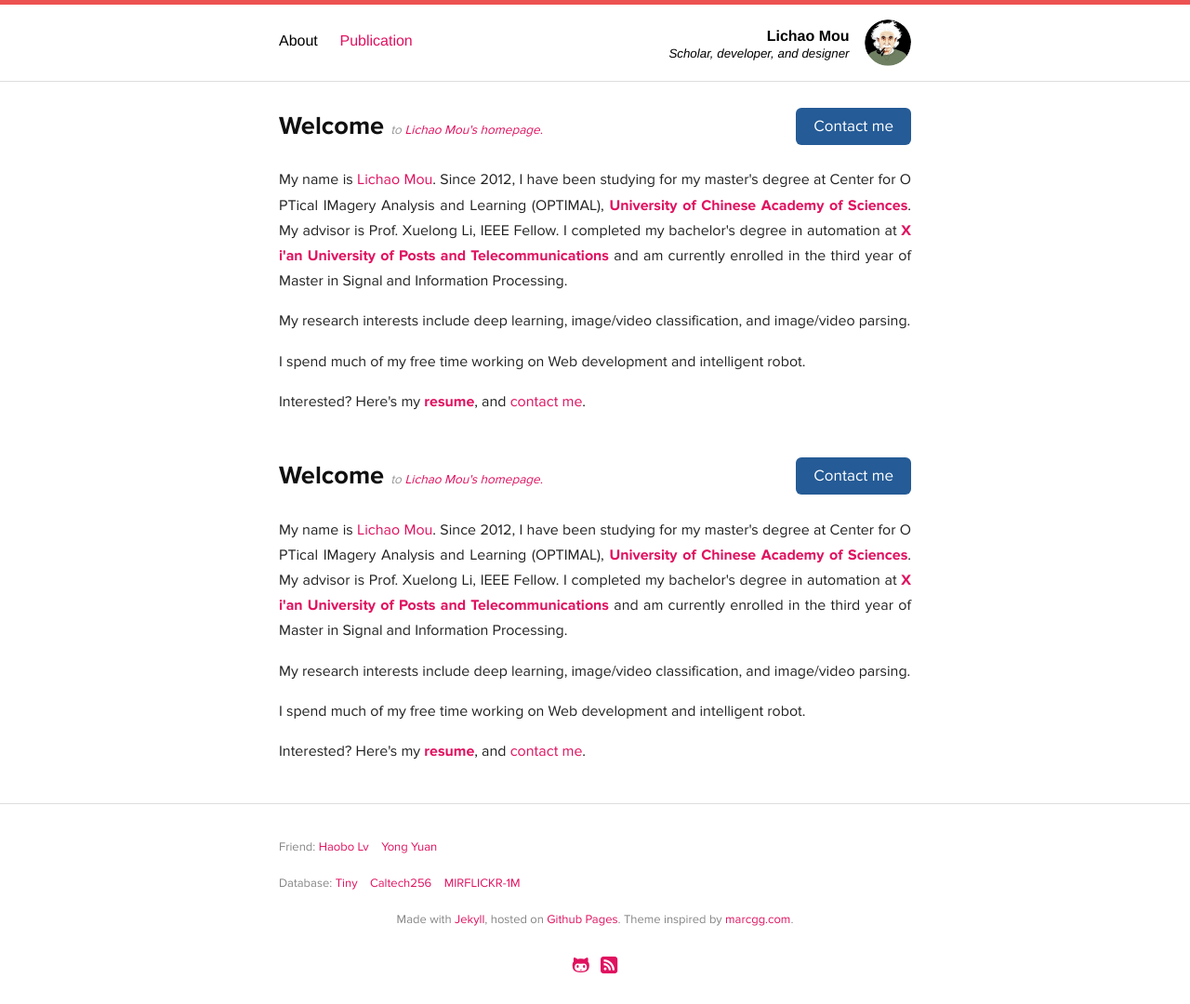
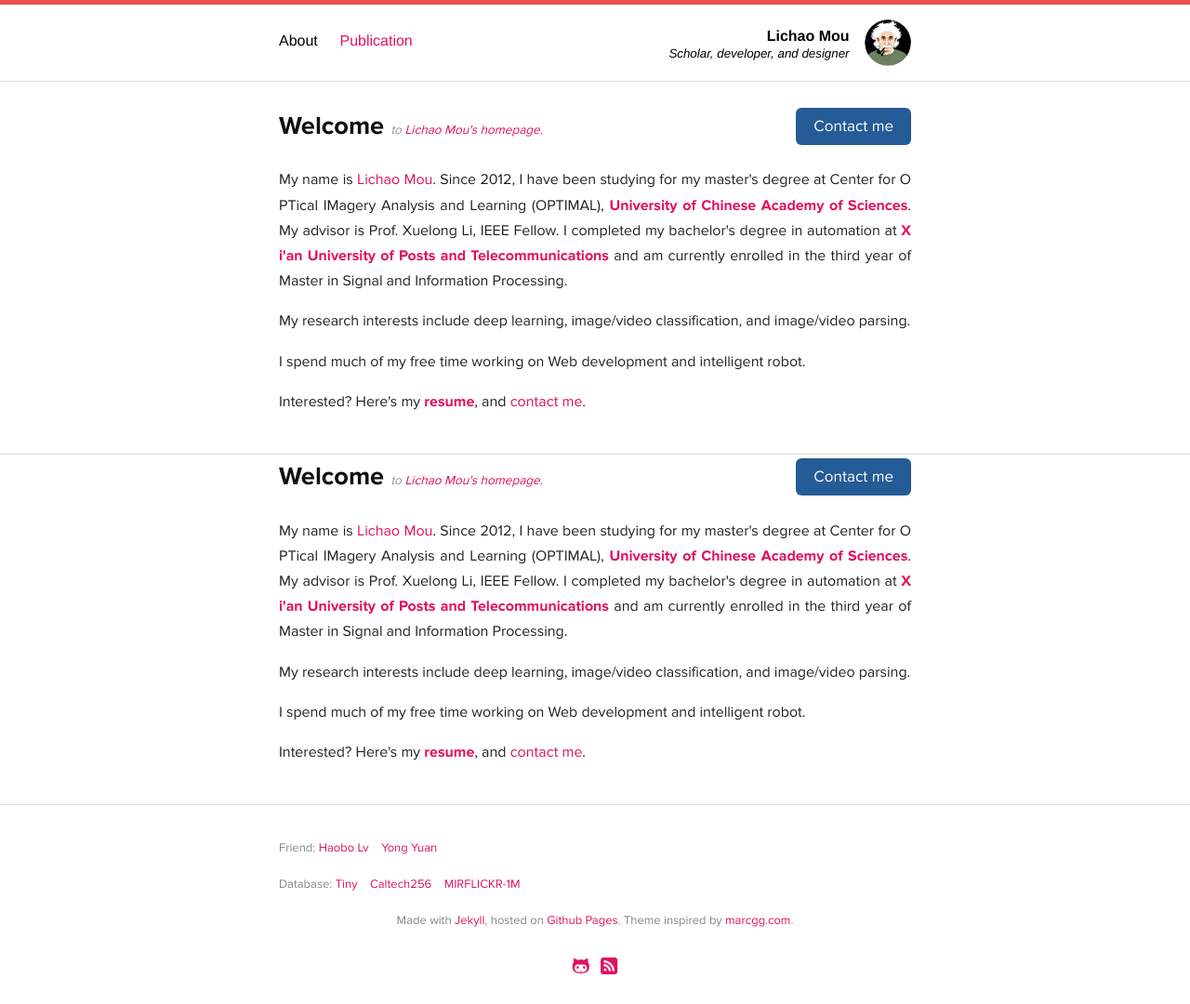
Before and after one commit to Raphael-Mou/raphael-mou.github.com, a Jekyll site: the page built from index.html, in a window 1280 px wide. Shown: the whole page at 93% size. Built offline with Jekyll 4.4.1, drawn with Linux system fonts in a browser that asks for light colours; Markdown is read by kramdown in place of the engine named in the settings.

Commit message:
Update default.html

```diff
--- a/_layouts/default.html
+++ b/_layouts/default.html
@@ -68,6 +68,7 @@
 
   {{ content }}
   <div class="separator"></div>
+  <div  style="border-bottom: 1px solid #ddd"></div>
     {{ content }}
   <div class="separator"></div>
 
```
